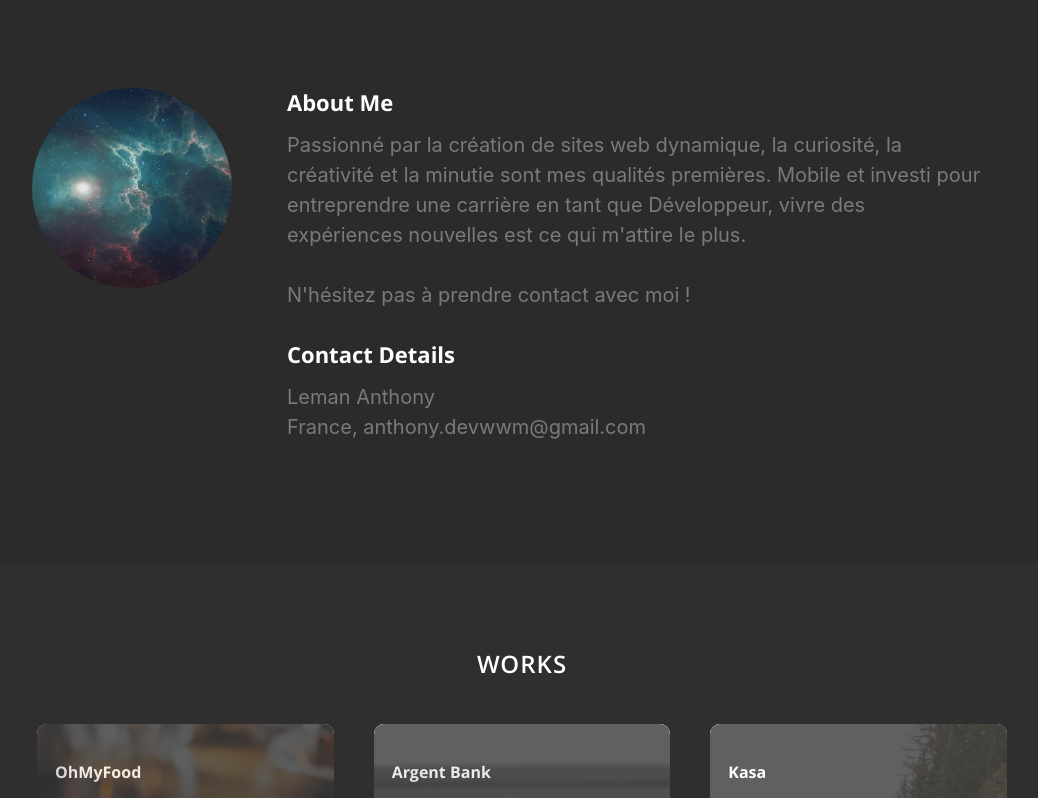
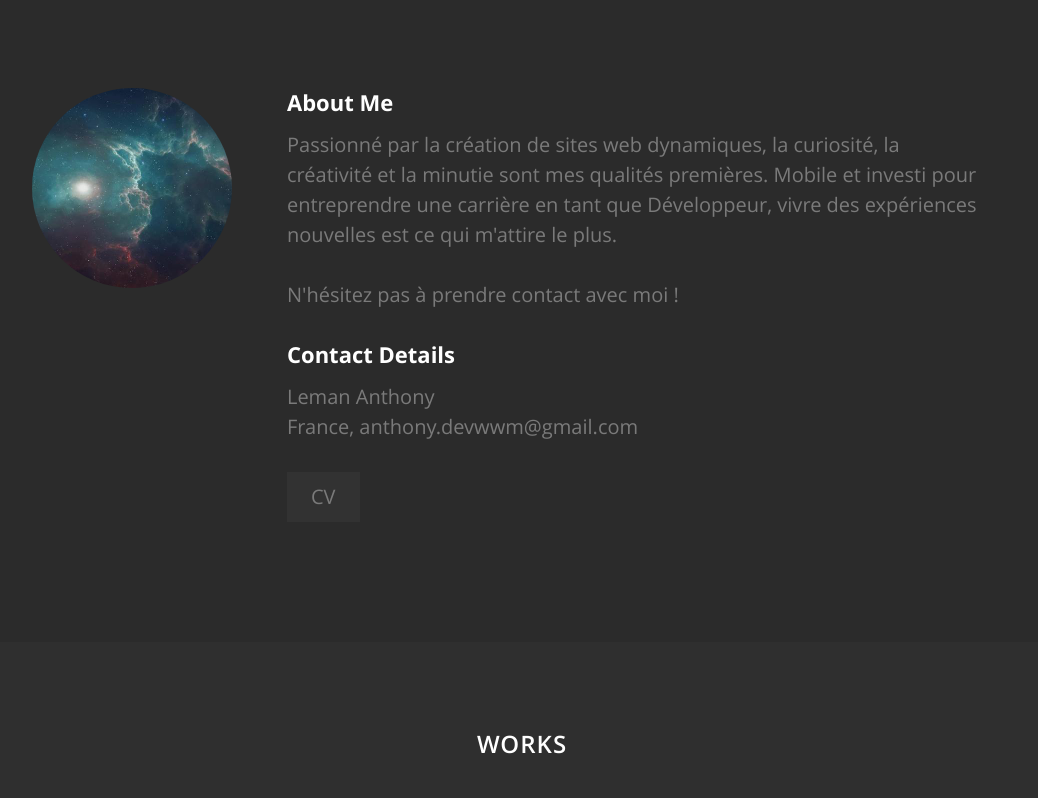
Before and after one commit to LmAnthony/Portfolio-LmAnthony, a React (Create React App) app: page / in a window 1280 px wide. Shown: the part 802-1600 px from the top of the page, without its empty margins (118-1156 px from the left). Built offline with nearby package versions, Linux system fonts and the light colour scheme.

Commit message:
Add some comments, and download CV file.

```diff
--- a/src/App.css
+++ /dev/null
@@ -1,38 +0,0 @@
-.App {
-  text-align: center;
-}
-
-.App-logo {
-  height: 40vmin;
-  pointer-events: none;
-}
-
-@media (prefers-reduced-motion: no-preference) {
-  .App-logo {
-    animation: App-logo-spin infinite 20s linear;
-  }
-}
-
-.App-header {
-  background-color: #282c34;
-  min-height: 100vh;
-  display: flex;
-  flex-direction: column;
-  align-items: center;
-  justify-content: center;
-  font-size: calc(10px + 2vmin);
-  color: white;
-}
-
-.App-link {
-  color: #61dafb;
-}
-
-@keyframes App-logo-spin {
-  from {
-    transform: rotate(0deg);
-  }
-  to {
-    transform: rotate(360deg);
-  }
-}
--- a/src/components/About/About.js
+++ b/src/components/About/About.js
@@ -1,8 +1,13 @@
 import React, { Component } from 'react';
+
+// About component responsible for rendering the About Me section of the website
 export default class About extends Component {
   render() {
+    // Extracting resume data from props
     let resumeData = this.props.resumeData;
+
     return (
+      // About Me section
       <section id="about">
          <div className="row">
             {/* Profile picture */}
@@ -12,20 +17,25 @@ export default class About extends Component {
             {/* About me texts + contact */}
             <div className="nine columns main-col">
                <h2>About Me</h2>
+               {/* First paragraph of about me */}
                <p>{resumeData.aboutme}</p>
+               {/* Second paragraph of about me */}
                <p>{resumeData.aboutmetwo}</p>
+               {/* Contact details section */}
                <div className="row">
                   <div className="columns contact-details">
-                  <h2>Contact Details</h2>
-                  <p className="address">
-       						<span>{resumeData.name}</span>
+                    <h2>Contact Details</h2>
+                    {/* Address and website details */}
+                    <p className="address">
+       					<span>{resumeData.name}</span>
                      <br></br>
-       						   <span>
-                     {resumeData.address}
-                    </span>
-                    <br></br>
+       					<span>{resumeData.address}</span>
+                     <br></br>
                     <span>{resumeData.website}</span>
-       					   </p>
+                     <br></br>
+                    {/* Link to the CV with a button */}
+                    <a href={`${resumeData.myCV}`} target="_blank" className='projectBtnCodeLive'><p>CV</p></a>
+       				</p>
                   </div>
                </div>
             </div>
--- a/src/components/Header/Header.js
+++ b/src/components/Header/Header.js
@@ -1,16 +1,24 @@
 import React, { Component } from 'react';
 import { getBaseUrlMedia } from "../../utils/utils";
 
+// Header component responsible for rendering the header section of the website
 export default class Header extends Component {
   render() {
+    // Extracting resume data from props
   let resumeData = this.props.resumeData;
+
   return (
+    // Fragment to group multiple elements without introducing an extra node in the DOM
     <React.Fragment>
 
-      <header style={{backgroundImage: `url(${getBaseUrlMedia().concat('/header-background.jpg')})`,backgroundRepeat: "no-repeat", backgroundSize: "cover"}} id="home">
+    {/* Header section with background image */}
+    <header style={{backgroundImage: `url(${getBaseUrlMedia().concat('/header-background.jpg')})`, backgroundRepeat: "no-repeat", backgroundSize: "cover"}} id="home">
+       {/* Navigation bar */}
        <nav id="nav-wrap">
+          {/* Mobile navigation buttons */}
           <a className="mobile-btn" href="#nav-wrap" title="Show navigation">Show navigation</a>
           <a className="mobile-btn" href="#" title="Hide navigation">Hide navigation</a>
+          {/* Navigation links */}
           <ul id="nav" className="nav">
              <li className="current"><a className="smoothscroll" href="#home">Home</a></li>
              <li><a className="smoothscroll" href="#about">About</a></li>
@@ -19,27 +27,29 @@ export default class Header extends Component {
           </ul>
        </nav>
 
+       {/* Banner section */}
        <div className="row banner">
           <div className="banner-text">
+             {/* Name and role of the resume owner */}
              <h1 className="responsive-headline">{resumeData.name}</h1>
-               <h3 style={{color:'#fff', fontFamily:'sans-serif '}}>{resumeData.role}{resumeData.roleDescription}
-               </h3>
+             <h3 style={{color:'#fff', fontFamily:'sans-serif '}}>{resumeData.role}{resumeData.roleDescription}</h3>
              <hr/>
+             {/* Social links */}
              <ul className="social">
                 {
                   resumeData.socialLinks && resumeData.socialLinks.map(item =>{
                     return(
                             <li key={item.name}>
+                              {/* Social media icons with links */}
                               <a href={item.url} target="_blank" rel="noopener noreferrer"><i className={item.className}></i></a>
                             </li>
                           )
-                          }
-                    )
-                  }
+                        })}
              </ul>
           </div>
        </div>
 
+       {/* Scroll down indicator */}
        <p className="scrolldown">
           <a className="smoothscroll" href="#about"><i className="icon-down-circle"></i></a>
        </p>
--- a/src/index.css
+++ /dev/null
@@ -1,15 +0,0 @@
-/* For NODE */
-body {
-  margin: 0;
-  padding: 0;
-  font-family: -apple-system, BlinkMacSystemFont, "Segoe UI", "Roboto", "Oxygen",
-    "Ubuntu", "Cantarell", "Fira Sans", "Droid Sans", "Helvetica Neue",
-    sans-serif;
-  -webkit-font-smoothing: antialiased;
-
-  -moz-osx-font-smoothing: grayscale;
-}
-code {
-  font-family: source-code-pro, Menlo, Monaco, Consolas, "Courier New",
-    monospace;
-}
--- a/src/index.js
+++ b/src/index.js
@@ -1,7 +1,6 @@
 import React from 'react';
 import ReactDOM from 'react-dom';
 import './css/main.css';
-import './index.css';
 import App from './App';
 import * as serviceWorker from './serviceWorker';
 
--- a/src/resumeData.js
+++ b/src/resumeData.js
@@ -16,9 +16,10 @@ let resumeData = {
           "className":"fa fa-github"
         }
       ],
-    "aboutme":"Passionné par la création de sites web dynamique, la curiosité, la créativité et la minutie sont mes qualités premières. Mobile et investi pour entreprendre une carrière en tant que Développeur, vivre des expériences nouvelles est ce qui m'attire le plus.",
+    "aboutme":"Passionné par la création de sites web dynamiques, la curiosité, la créativité et la minutie sont mes qualités premières. Mobile et investi pour entreprendre une carrière en tant que Développeur, vivre des expériences nouvelles est ce qui m'attire le plus.",
     "aboutmetwo":"N'hésitez pas à prendre contact avec moi !",
     "address":"France, anthony.devwwm@gmail.com",
+    "myCV":"files/cv.pdf",
     "skillsDescription":"Mes compétences",
     "skills":[
       {
--- a/src/utils/utils.js
+++ b/src/utils/utils.js
@@ -1,9 +1,15 @@
-export const BASE_DIR_MEDIA = "images"
+// Utility functions for handling media files in the public directory.
+// These functions assist in generating the correct URLs for accessing images or other media assets.
 
+// Base directory for media files
+export const BASE_DIR_MEDIA = "images";
+
+// Function to get the base URL for media files
 export const getBaseUrlMedia = () => {
-    return process.env.PUBLIC_URL + '/' + BASE_DIR_MEDIA
+    return process.env.PUBLIC_URL + '/' + BASE_DIR_MEDIA;
 }
 
+// Function to get the complete file URL for a given media file name
 export const getFileUrlMedia = fileName => {
-    return getBaseUrlMedia() + '/' + fileName
+    return getBaseUrlMedia() + '/' + fileName;
 }
```
Also changed, not shown: src/components/Footer/Footer.js (+10 -1 lines), src/components/Portfolio/Portfolio.js (+11 -14 lines), src/logo.svg (deleted), 1 other file (tests, documents, lock files or other folders). Lines whose indentation alone changed are shown as unchanged.
